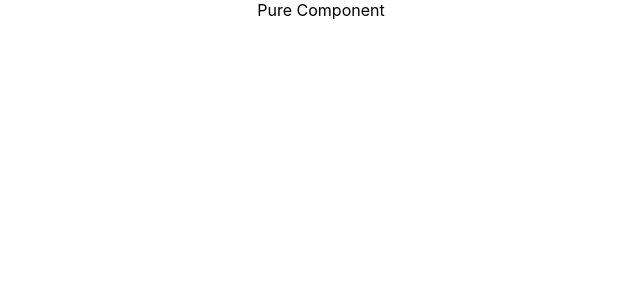
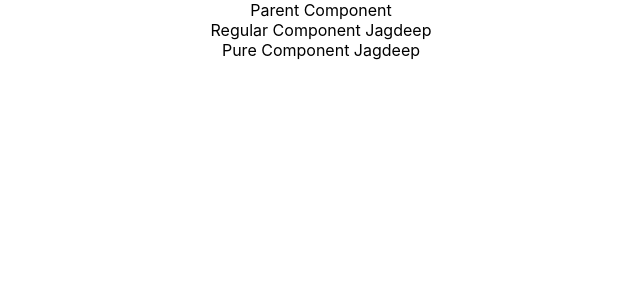
Before and after one commit to Jagkar/react-learning-codeevolution, a React (Create React App) app: page / in a window 1280 px wide. Shown: the top 300 px of the page, without its empty margins (319-959 px from the left). Built offline with nearby package versions, Linux system fonts and the light colour scheme.

Commit message:
Pure Components Day 19

```diff
--- a/src/App.js
+++ b/src/App.js
@@ -28,6 +28,7 @@ import T24_UpdatingLifecycleMethods from './components/T24_UpdatingLifecycleMeth
 import T25_Fragment from './components/T25_Fragment';
 import T25_Table from './components/T25_Table';
 import T26_PureComponent from './components/T26_PureComponent';
+import T26_ParentComponent from './components/T26_ParentComponent';
 
 function App() {
   return (
@@ -87,7 +88,7 @@ function App() {
       {/* <T25_Fragment/> */}
       {/* <T25_Table/> */}
 
-      <T26_PureComponent/>
+      <T26_ParentComponent/>
     </div>
   );
 }
--- /dev/null
+++ b/src/components/T26_ParentComponent.js
@@ -0,0 +1,32 @@
+import React, { Component } from 'react'
+import T26_RegularComponent from './T26_RegularComponent'
+import T26_PureComponent from './T26_PureComponent'
+
+class T26_ParentComponent extends Component {
+    constructor(props) {
+      super(props)
+
+      this.state = {
+         name: 'Jagdeep'
+      }
+    }
+    componentDidMount() {
+        setInterval(() => {
+            this.setState({
+            name: 'Jagdeep'
+            })
+        }, 2000)
+    }
+  render() {
+    console.log('*********Parent Component Render********');
+
+    return (
+      <div>Parent Component
+        <T26_RegularComponent name={this.state.name}/>
+        <T26_PureComponent name={this.state.name}/>
+      </div>
+    )
+  }
+}
+
+export default T26_ParentComponent
--- a/src/components/T26_PureComponent.js
+++ b/src/components/T26_PureComponent.js
@@ -2,9 +2,11 @@ import React, { PureComponent } from 'react'
 
 class T26_PureComponent extends PureComponent {
   render() {
+    console.log('Pure Component render');
+
     return (
       <div>
-        Pure Component
+        Pure Component {this.props.name}
       </div>
     )
   }
--- a/src/components/T26_RegularComponent.js
+++ b/src/components/T26_RegularComponent.js
@@ -0,0 +1,13 @@
+import React, { Component } from 'react'
+
+class T26_RegularComponent extends Component {
+  render() {
+    console.log('Regular Component Render');
+
+    return (
+      <div>Regular Component {this.props.name}</div>
+    )
+  }
+}
+
+export default T26_RegularComponent
```
